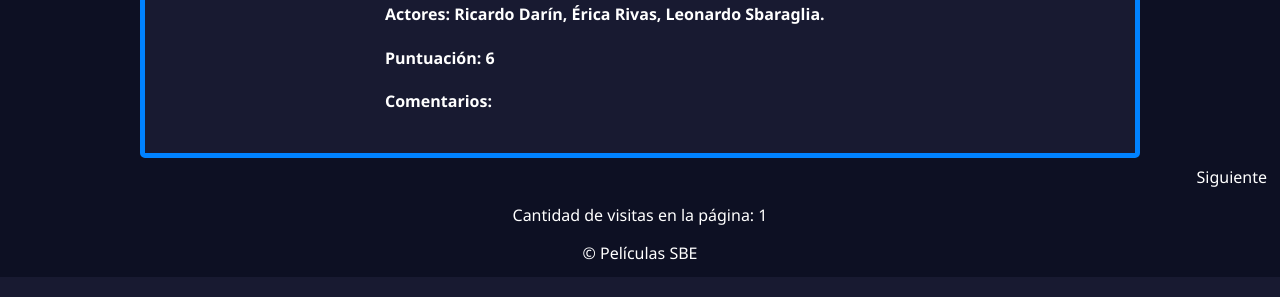
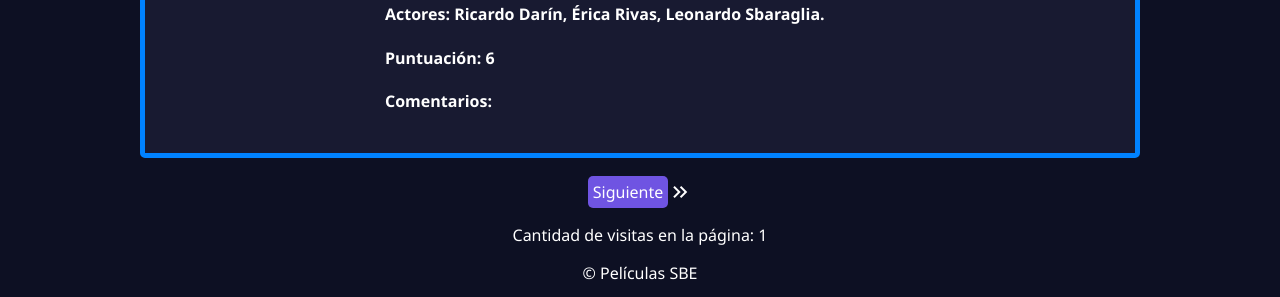
Before and after one commit to Sofii2301/Proyecto-Final---Programacion-2, a Flask app: page / in a window 1280 px wide. Shown: the part 5320-5617 px from the top of the page. Run offline with Flask 3, Linux system fonts and the light colour scheme.

Commit message:
estilos boton paginado

```diff
--- a/static/css/estilos_index.css
+++ b/static/css/estilos_index.css
@@ -231,6 +231,33 @@ button {
     color: #c00000;
 }
 
+#botones_pag {
+    display: flex;
+    align-self: center;
+}
+
+.boton_paginado {
+    border-radius: 5px;
+    color: white;
+    background-color: #6f54e2;
+    border-style: hidden;
+    cursor: pointer;
+    padding: 5px;
+    margin-top: 10px;
+}
+
+#span_ant {
+    display: flex;
+    align-items: center;
+    margin-top: 10px;
+}
+
+#span_sig {
+    display: flex;
+    align-items: center;
+    margin-top: 10px;
+}
+
 /* estilos peliculas */
 main {
     display: flex;
--- a/templates/index.html
+++ b/templates/index.html
@@ -122,13 +122,21 @@
                         {% endif %}
                     </article>
                     {% endfor %}
+                    <div id="botones_pag">
                     {% if current_page > 1 %}
-                        <a href="?page={{ current_page - 1 }}">Anterior</a>
+                        <span class="material-symbols-outlined" id="span_ant">
+                            keyboard_double_arrow_left
+                        </span>
+                        <a href="?page={{ current_page - 1 }}" class="boton_paginado">Anterior</a>
                     {% endif %}
 
                     {% if current_page < total_pages %}
-                        <a href="?page={{ current_page + 1 }}">Siguiente</a>
+                        <a href="?page={{ current_page + 1 }}" class="boton_paginado">Siguiente</a>
+                        <span class="material-symbols-outlined" id="span_sig">
+                            keyboard_double_arrow_right
+                        </span>
                     {% endif %}
+                    </div>
                 </main>
                 <footer>
                     <p> Cantidad de visitas en la página: {{ visitas }} </p>
```
